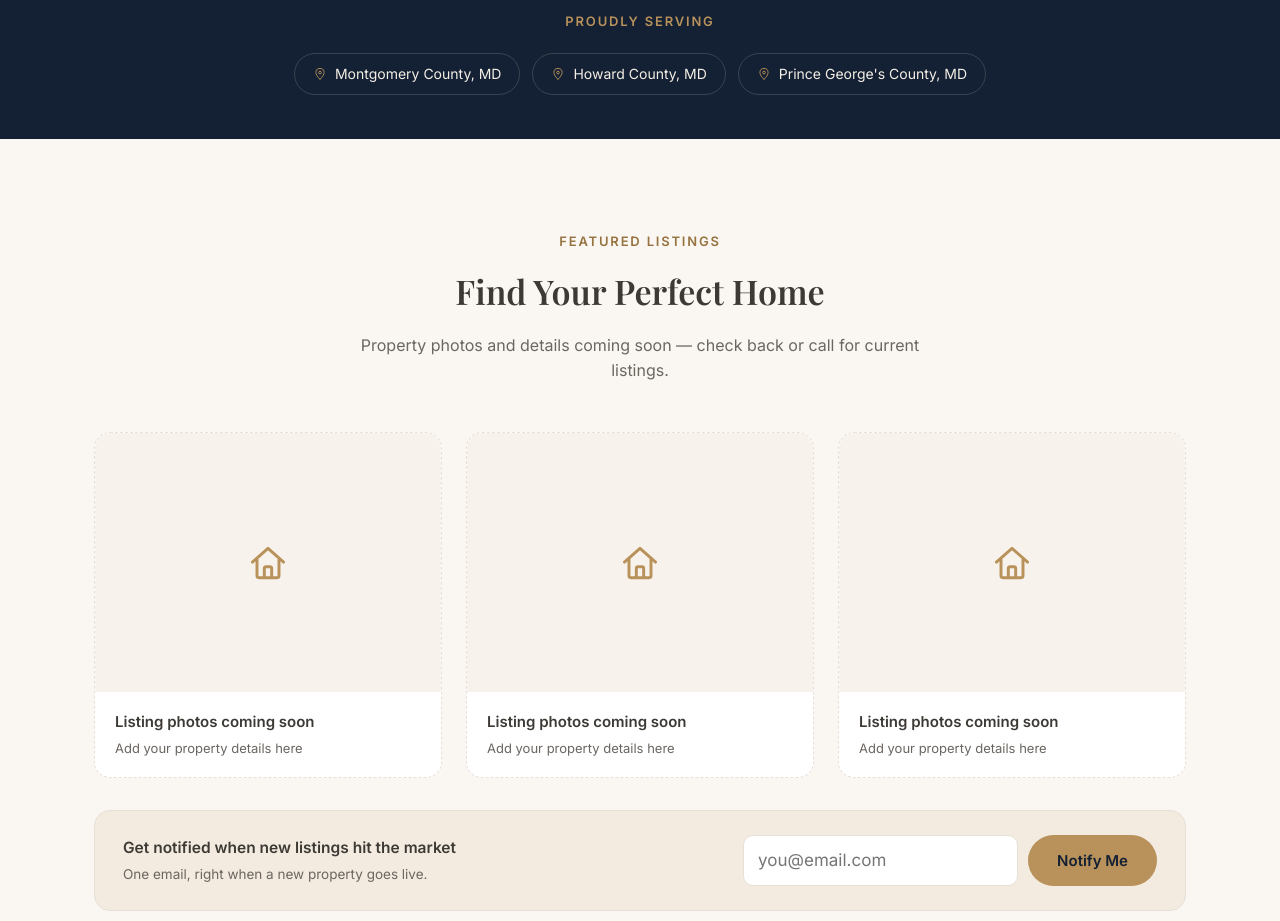
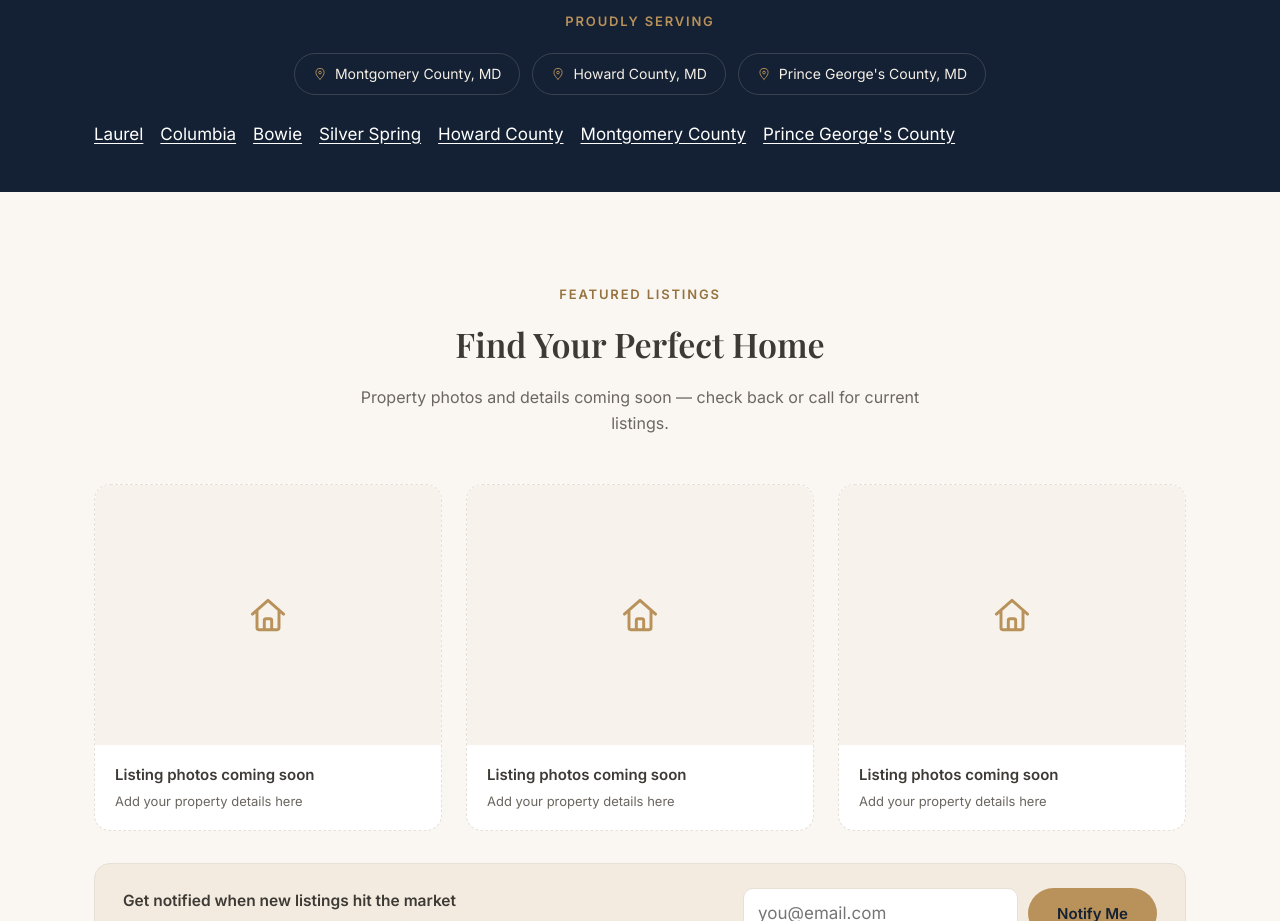
Before and after one commit to admasuworku91-maker/goldhomesdmv-website, a React (Vite) app: page / in a window 1280 px wide. Shown: the part 1780-2701 px from the top of the page. Built offline with nearby package versions, Linux system fonts and the light colour scheme.

Commit message:
Link local real estate area pages from homepage

```diff
--- a/src/components/ServiceAreas.jsx
+++ b/src/components/ServiceAreas.jsx
@@ -13,6 +13,15 @@ export default function ServiceAreas() {
             </span>
           ))}
         </div>
+        <nav aria-label="Explore Maryland real estate communities" style={{ display: "flex", flexWrap: "wrap", gap: "1rem", marginTop: "1.5rem" }}>
+          <a href="/areas/laurel/" style={{ color: '#fff', textDecoration: 'underline', textUnderlineOffset: '3px' }}>Laurel</a>
+          <a href="/areas/columbia/" style={{ color: '#fff', textDecoration: 'underline', textUnderlineOffset: '3px' }}>Columbia</a>
+          <a href="/areas/bowie/" style={{ color: '#fff', textDecoration: 'underline', textUnderlineOffset: '3px' }}>Bowie</a>
+          <a href="/areas/silver-spring/" style={{ color: '#fff', textDecoration: 'underline', textUnderlineOffset: '3px' }}>Silver Spring</a>
+          <a href="/areas/howard-county/" style={{ color: '#fff', textDecoration: 'underline', textUnderlineOffset: '3px' }}>Howard County</a>
+          <a href="/areas/montgomery-county/" style={{ color: '#fff', textDecoration: 'underline', textUnderlineOffset: '3px' }}>Montgomery County</a>
+          <a href="/areas/prince-georges-county/" style={{ color: '#fff', textDecoration: 'underline', textUnderlineOffset: '3px' }}>Prince George's County</a>
+        </nav>
       </div>
     </section>
   )
```
